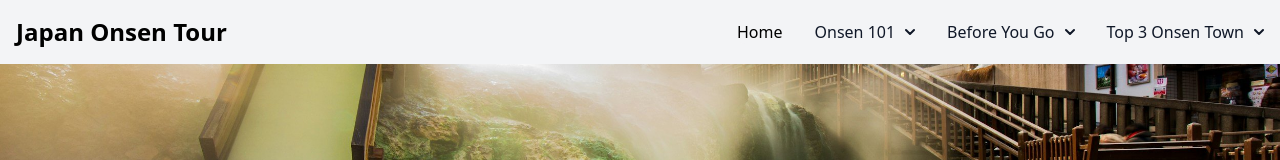
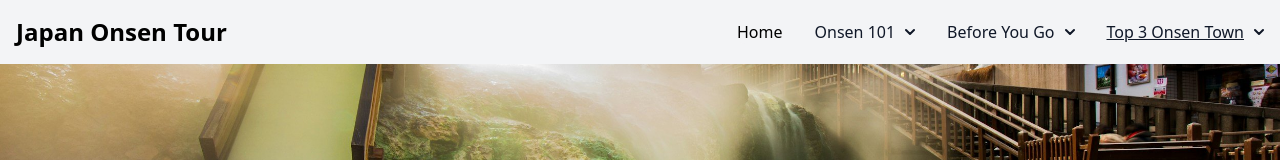
Before and after one commit to elriot/JapanOnsenTour, a React (Vite) app in the folder japan-onsen-tour/: page /JapanOnsenTour/kusatsu in a window 1280 px wide. Shown: the top 160 px of the page. Built offline with nearby package versions, Linux system fonts and the light colour scheme.

Commit message:
added underline

```diff
--- a/japan-onsen-tour/src/App.css
+++ b/japan-onsen-tour/src/App.css
@@ -54,3 +54,7 @@ a, Link {
 .header-menu-item-hover {
     @apply hover:bg-gray-100 md:hover:bg-gray-100;
 }
+
+.currentpage-underline {
+	text-decoration: underline;
+}
--- a/japan-onsen-tour/src/components/DropdownMenuItem.jsx
+++ b/japan-onsen-tour/src/components/DropdownMenuItem.jsx
@@ -1,6 +1,9 @@
-import { Link } from "react-router-dom";
+import { Link, useLocation } from "react-router-dom";
 
 function DropdownMenuItem({ to, label, onClick, className="" }) {
+		const location = useLocation();
+  const currentPath = location.pathname;
+
 	return (
 		<li>
 			<Link
@@ -8,7 +11,7 @@ function DropdownMenuItem({ to, label, onClick, className="" }) {
 				className={`${className} block px-4 py-2 hover:bg-gray-100`}
 				onClick={onClick}
 			>
-				{label}
+				<p className={`${currentPath.includes(to) ? "currentpage-underline" : ""}`}>{label}</p>
 			</Link>
 		</li>
 	);
--- a/japan-onsen-tour/src/pages/Header.jsx
+++ b/japan-onsen-tour/src/pages/Header.jsx
@@ -1,5 +1,5 @@
 import { useState } from 'react';
-import { Link } from 'react-router-dom';
+import { Link, useLocation } from 'react-router-dom';
 import WhatIsOnsen from './WhatIsOnsen';
 import NavbarMenuItem from '../components/NavbarMenuItem';
 import MobileMenuButton from '../components/MobileMenuButton';
@@ -8,6 +8,8 @@ import DropdownMenu from '../components/DropdownMenu';
 function Navbar() {
 	const [isMobileMenuOpen, setIsMobileMenuOpen] = useState(false);
 	const [openMenu, setOpenMenu] = useState(null);
+	const location = useLocation();
+  const currentPath = location.pathname;
 
 	const toggleMenu = (menuName) => {
    		setOpenMenu(openMenu === menuName ? null : menuName);
@@ -15,7 +17,7 @@ function Navbar() {
 
 	return (
 		<nav className="header-bg fixed w-full z-50">
-			<div className="max-w-7xl flex flex-wrap items-center justify-between mx-auto p-4">
+			<div className={`max-w-7xl flex flex-wrap items-center justify-between mx-auto p-4`}>
 
 				{/* Title */}
 				<Link to="/" className="flex items-center space-x-3 ">
@@ -45,7 +47,9 @@ function Navbar() {
 								onClick={() => toggleMenu('onsen')}
 								className="flex items-center justify-between w-full py-2 px-3 text-gray-900 rounded header-menu-item-hover md:border-0 md:hover:text-blue-700 md:p-0 md:w-auto"
 							>
-								Onsen 101
+								<p className={['/onsen', '/health'].some(path => currentPath.includes(path)) ? "currentpage-underline" : ""}>
+  								Onsen 101
+								</p>
 								<svg className="w-2.5 h-2.5 ms-2.5" xmlns="http://www.w3.org/2000/svg" fill="none" viewBox="0 0 10 6">
 									<path stroke="currentColor" strokeLinecap="round" strokeLinejoin="round" strokeWidth="2" d="m1 1 4 4 4-4" />
 								</svg>
@@ -66,7 +70,9 @@ function Navbar() {
 								onClick={() => toggleMenu('beforeYouGo')}
 								className="flex items-center justify-between w-full py-2 px-3 text-gray-900 rounded header-menu-item-hover md:hover:bg-transparent md:border-0 md:hover:text-blue-700 md:p-0 md:w-auto"
 							>
-								Before You Go
+								<p className={['/etiquette', '/tattoo','/accomodation','/packing'].some(path => currentPath.includes(path)) ? "currentpage-underline" : ""}>
+									Before You Go
+								</p>
 								<svg className="w-2.5 h-2.5 ms-2.5" xmlns="http://www.w3.org/2000/svg" fill="none" viewBox="0 0 10 6">
 									<path stroke="currentColor" strokeLinecap="round" strokeLinejoin="round" strokeWidth="2" d="m1 1 4 4 4-4" />
 								</svg>
@@ -90,7 +96,9 @@ function Navbar() {
 								onClick={() => toggleMenu('topThreeTown')}
 								className="flex items-center justify-between w-full py-2 px-3 text-gray-900 rounded header-menu-item-hover md:hover:bg-transparent md:border-0 md:hover:text-blue-700 md:p-0 md:w-auto"
 							>
-								Top 3 Onsen Town
+								<p className={['/kusatsu', '/arima','/gero'].some(path => currentPath.includes(path)) ? "currentpage-underline" : ""}>
+									Top 3 Onsen Town
+								</p>
 								<svg className="w-2.5 h-2.5 ms-2.5" xmlns="http://www.w3.org/2000/svg" fill="none" viewBox="0 0 10 6">
 									<path stroke="currentColor" strokeLinecap="round" strokeLinejoin="round" strokeWidth="2" d="m1 1 4 4 4-4" />
 								</svg>
```
